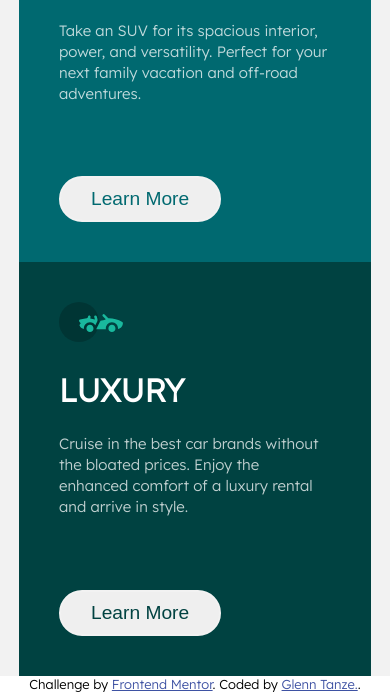
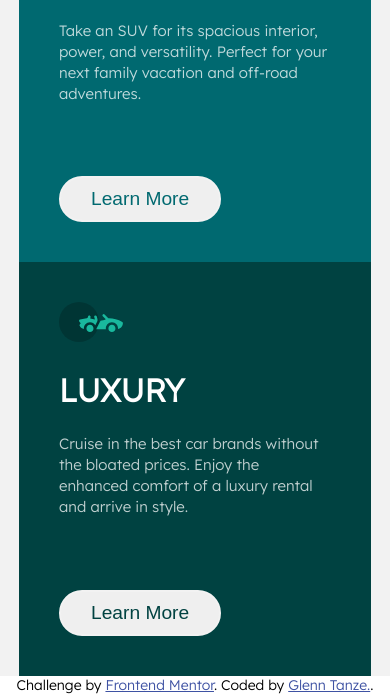
Before and after one commit to G4EVA-dev/3-column-preview, a plain HTML site: page index.html in a window 390 px wide. Shown: the part 564-1263 px from the top of the page. Drawn offline with Linux system fonts and the light colour scheme.

```diff
--- a/index.html
+++ b/index.html
@@ -12,9 +12,10 @@
 
   <!-- Feel free to remove these styles or customise in your own stylesheet 👍 -->
   <style>
-    .attribution { font-size: 13px; text-align: center; }
+    .attribution { font-size: 14px; text-align: center; }
     .attribution a { color: hsl(228, 45%, 44%); }
   </style>
+
 </head>
 <body>
   <div class="container">
```
